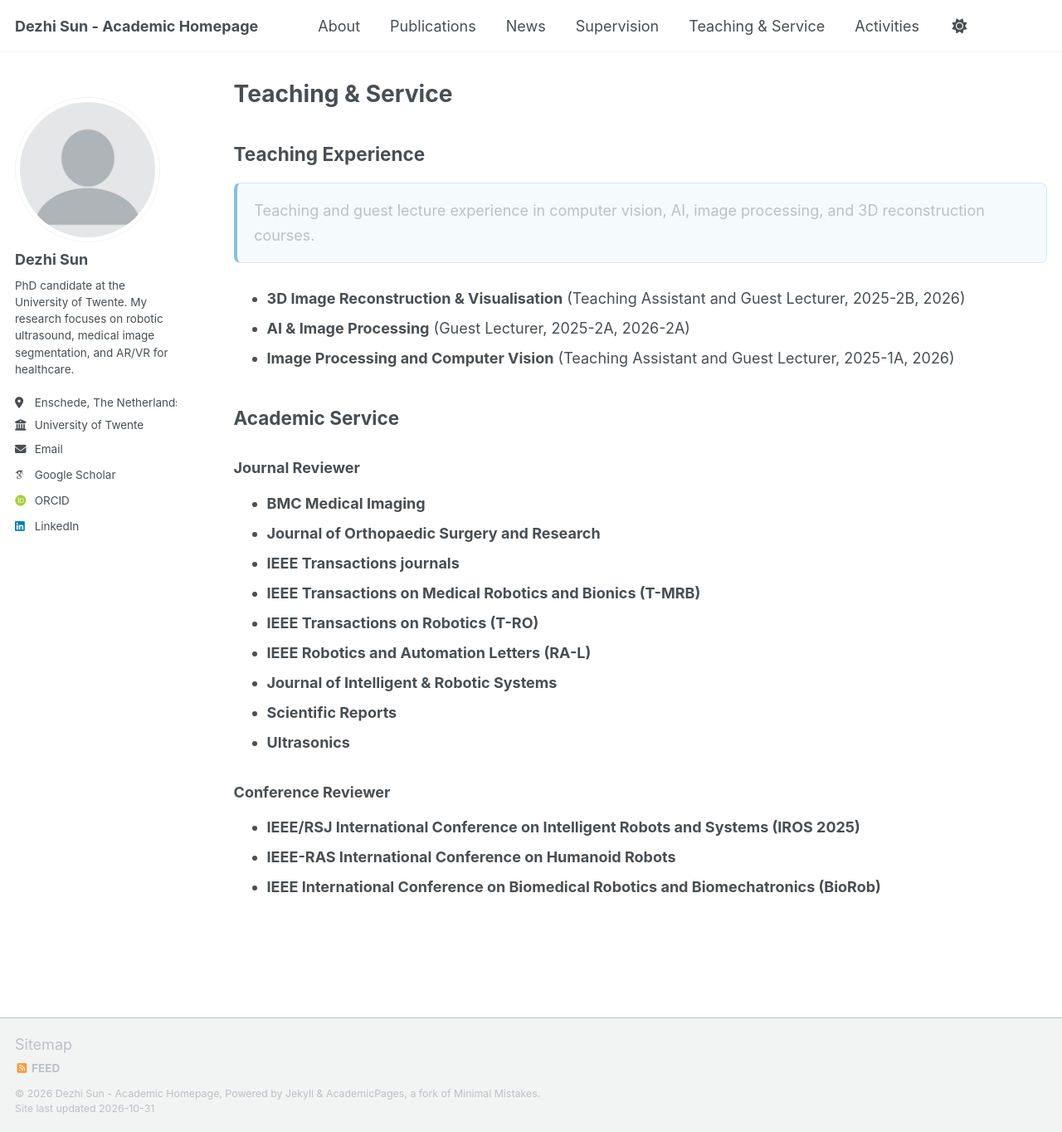
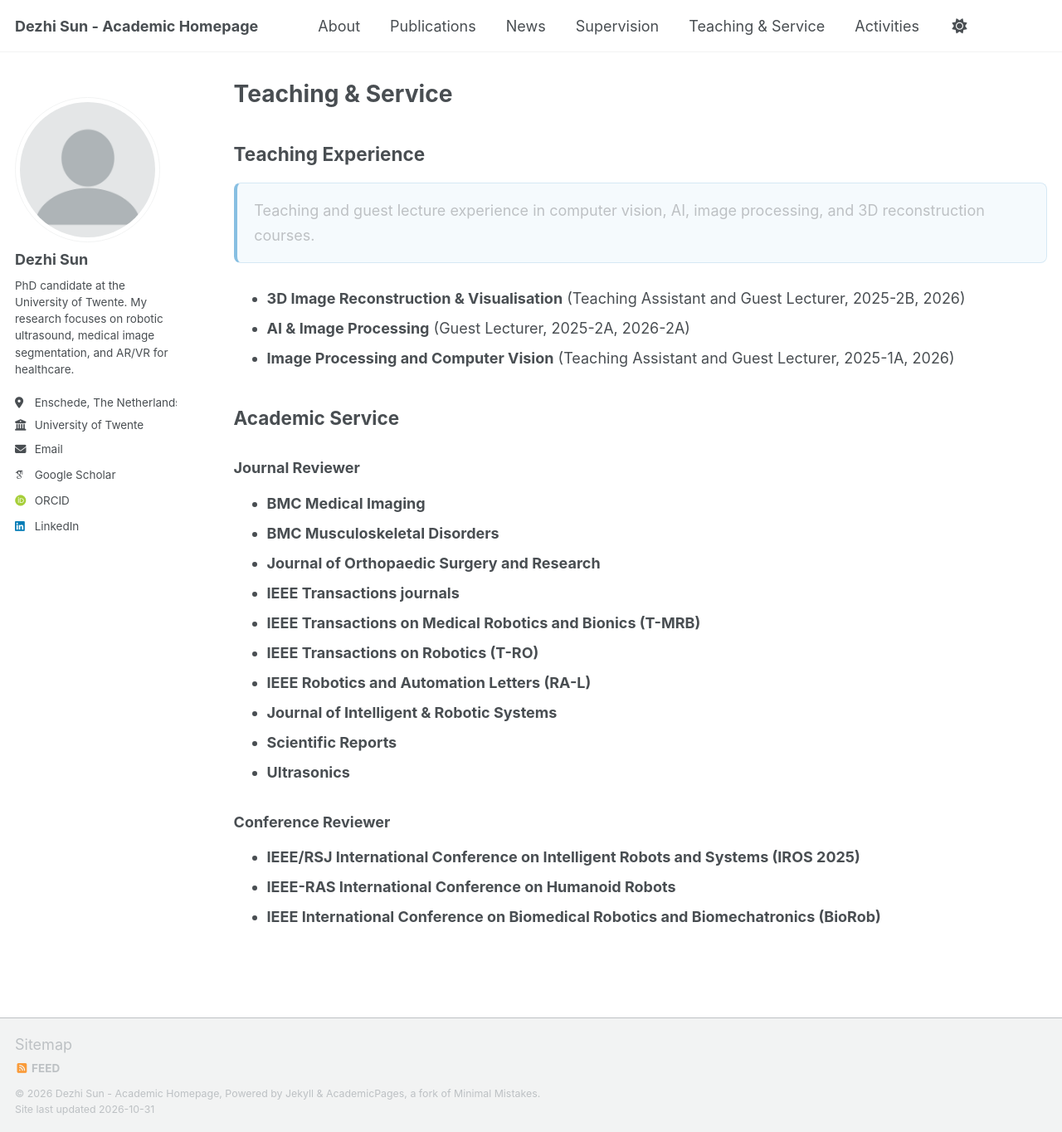
Before and after one commit to Jacksundezhi/Jacksundezhi.github.io, a Jekyll site: the page built from _pages/teaching.md, in a window 1280 px wide and 1364 px high. Shown: the whole window at 83% size. Built offline with Jekyll 4.4.1, drawn with Linux system fonts in a browser that asks for light colours; some web fonts are replaced; a script bundle is joined from its source files by our own code; library files that are not in the unit come from our copies.

Commit message:
Add BMC Musculoskeletal Disorders reviewer service

```diff
--- a/_pages/teaching.md
+++ b/_pages/teaching.md
@@ -20,6 +20,7 @@
 ### Journal Reviewer
 
 - **BMC Medical Imaging**
+- **BMC Musculoskeletal Disorders**
 - **Journal of Orthopaedic Surgery and Research**
 - **IEEE Transactions journals**
 - **IEEE Transactions on Medical Robotics and Bionics (T-MRB)**
```
